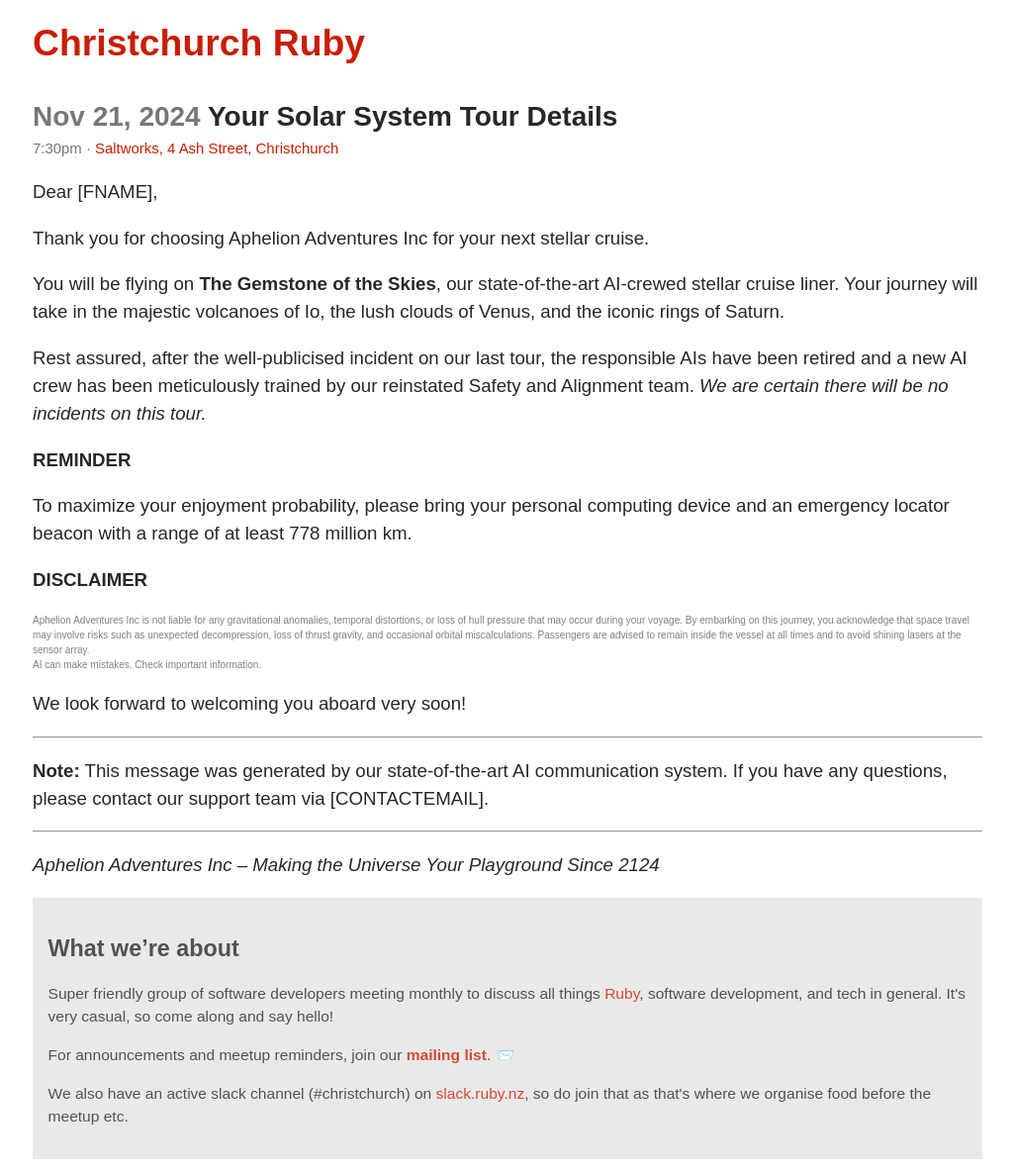
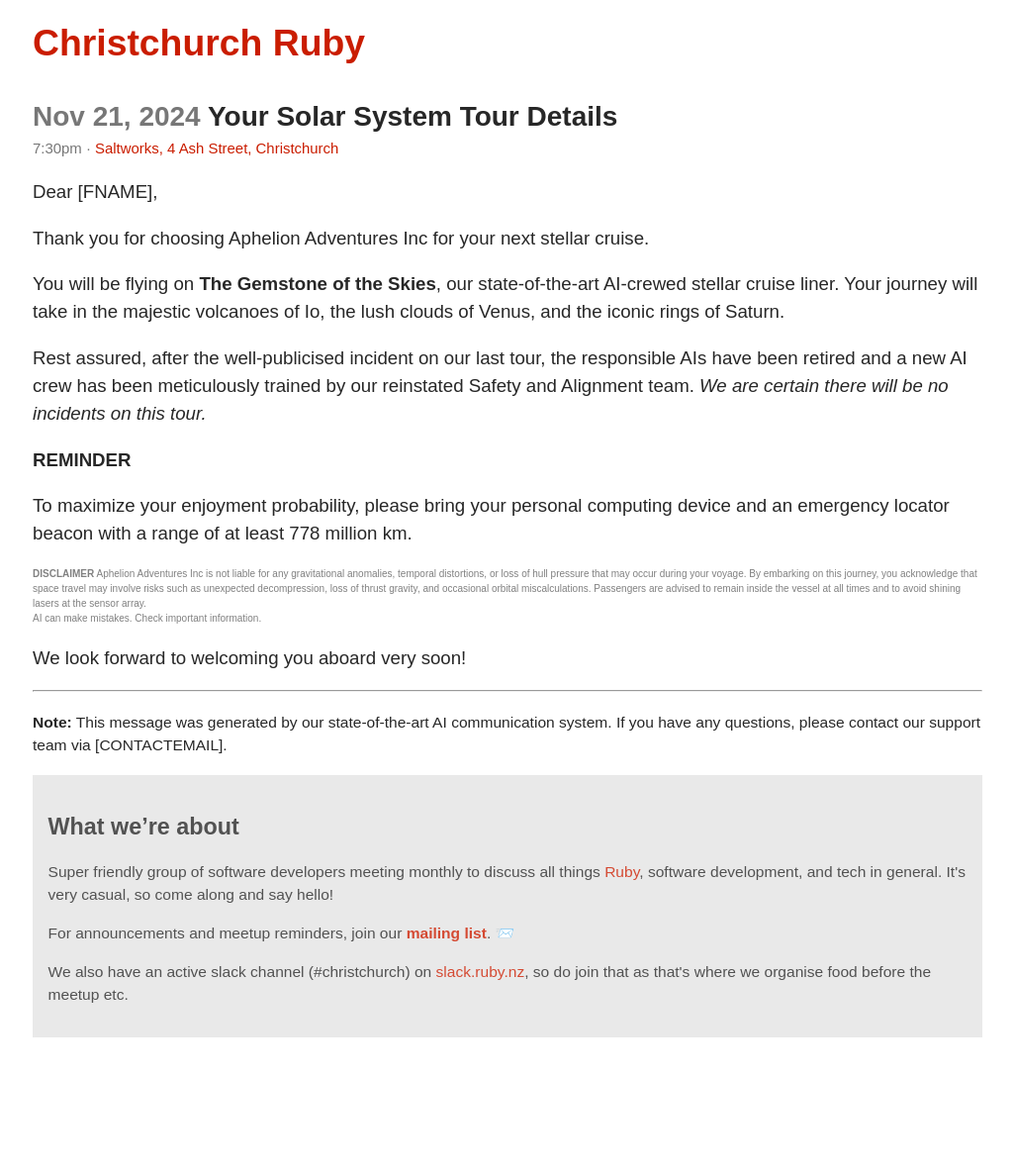
Before and after one commit to rubynz/christchurch, a Jekyll site: the page built from _events/2024/2024-11-21-meetup.md, in a window 1280 px wide. Shown: the whole page at 99% size, without its empty margins (127-1151 px from the left). Built offline with Jekyll 4.4.1, drawn with Linux system fonts in a browser that asks for light colours; after the commit the page ends 1064 px from its top, so only the background shows below that.

Commit message:
Update 2024-11-21-meetup.md

```diff
--- a/_events/2024/2024-11-21-meetup.md
+++ b/_events/2024/2024-11-21-meetup.md
@@ -16,20 +16,19 @@ Rest assured, after the well-publicised incident on our last tour, the responsib
 
 To maximize your enjoyment probability, please bring your personal computing device and an emergency locator beacon with a range of at least 778 million km.
 
-**DISCLAIMER**
+<div style="font-size: x-small; color: gray">
+  <b>DISCLAIMER</b>
 
-<p style="font-size: x-small; color: gray">
+
   Aphelion Adventures Inc is not liable for any gravitational anomalies, temporal distortions, or loss of hull pressure that may occur during your voyage. By embarking on this journey, you acknowledge that space travel may involve risks such as unexpected decompression, loss of thrust gravity, and occasional orbital miscalculations. Passengers are advised to remain inside the vessel at all times and to avoid shining lasers at the sensor array.
   <br>
   AI can make mistakes. Check important information.
-</p>
+</div>
 
 We look forward to welcoming you aboard very soon!
 
 ---
 
-**Note:** This message was generated by our state-of-the-art AI communication system. If you have any questions, please contact our support team via [CONTACTEMAIL].
-
----
-
-*Aphelion Adventures Inc – Making the Universe Your Playground Since 2124*
+<small>
+<b>Note:</b> This message was generated by our state-of-the-art AI communication system. If you have any questions, please contact our support team via [CONTACTEMAIL].
+</small>
```
